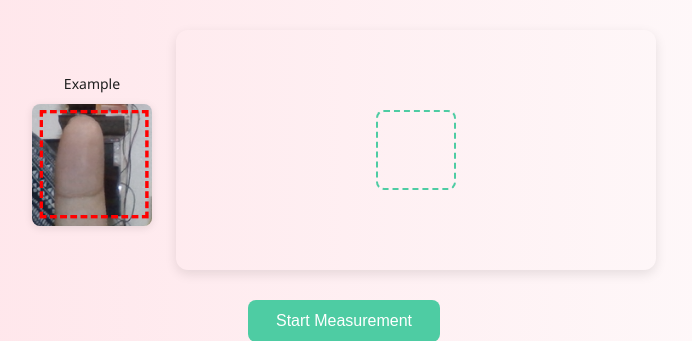
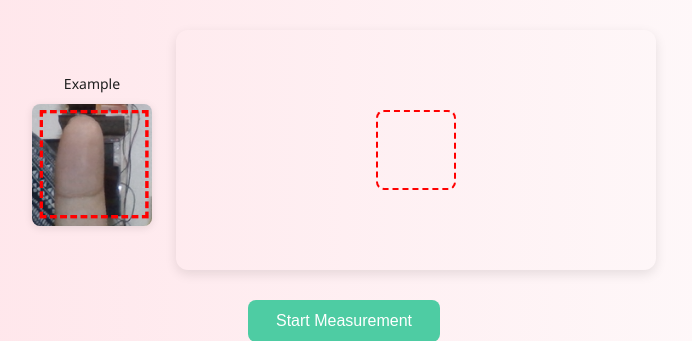
Before and after one commit to anugya22/Heart_rate_monitor, a Flask app: page /measure in a window 1280 px wide. Shown: the part 158-499 px from the top of the page, without its empty margins (296-988 px from the left). Run offline with Flask 3, Linux system fonts and the light colour scheme.

Commit message:
Update measure.html

```diff
--- a/templates/measure.html
+++ b/templates/measure.html
@@ -98,7 +98,7 @@
 
     #overlay-box {
       position: absolute;
-      border: 2px dashed var(--accent);
+      border: 2px dashed red;
       top: 80px;
       left: 50%;
       width: 80px;
```
